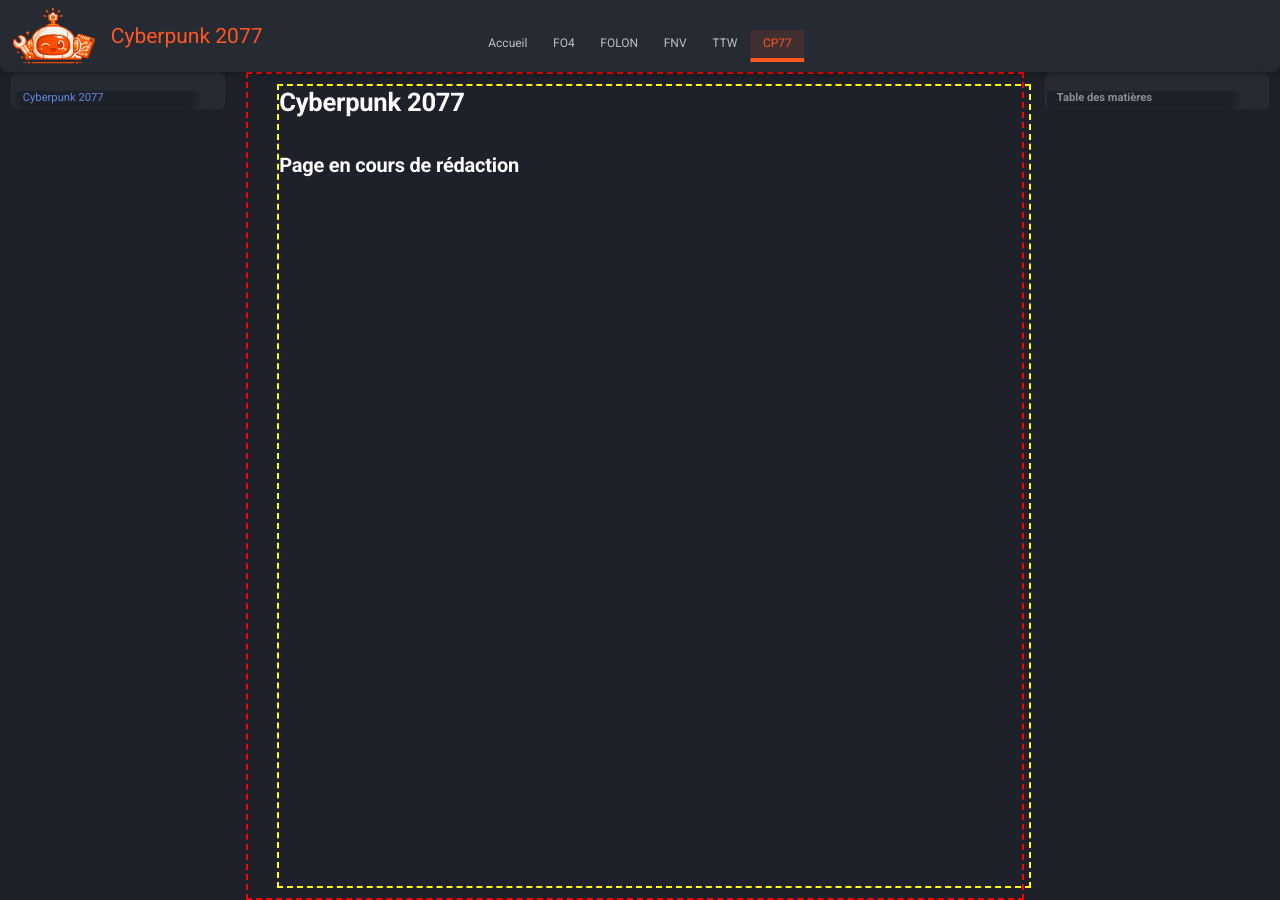
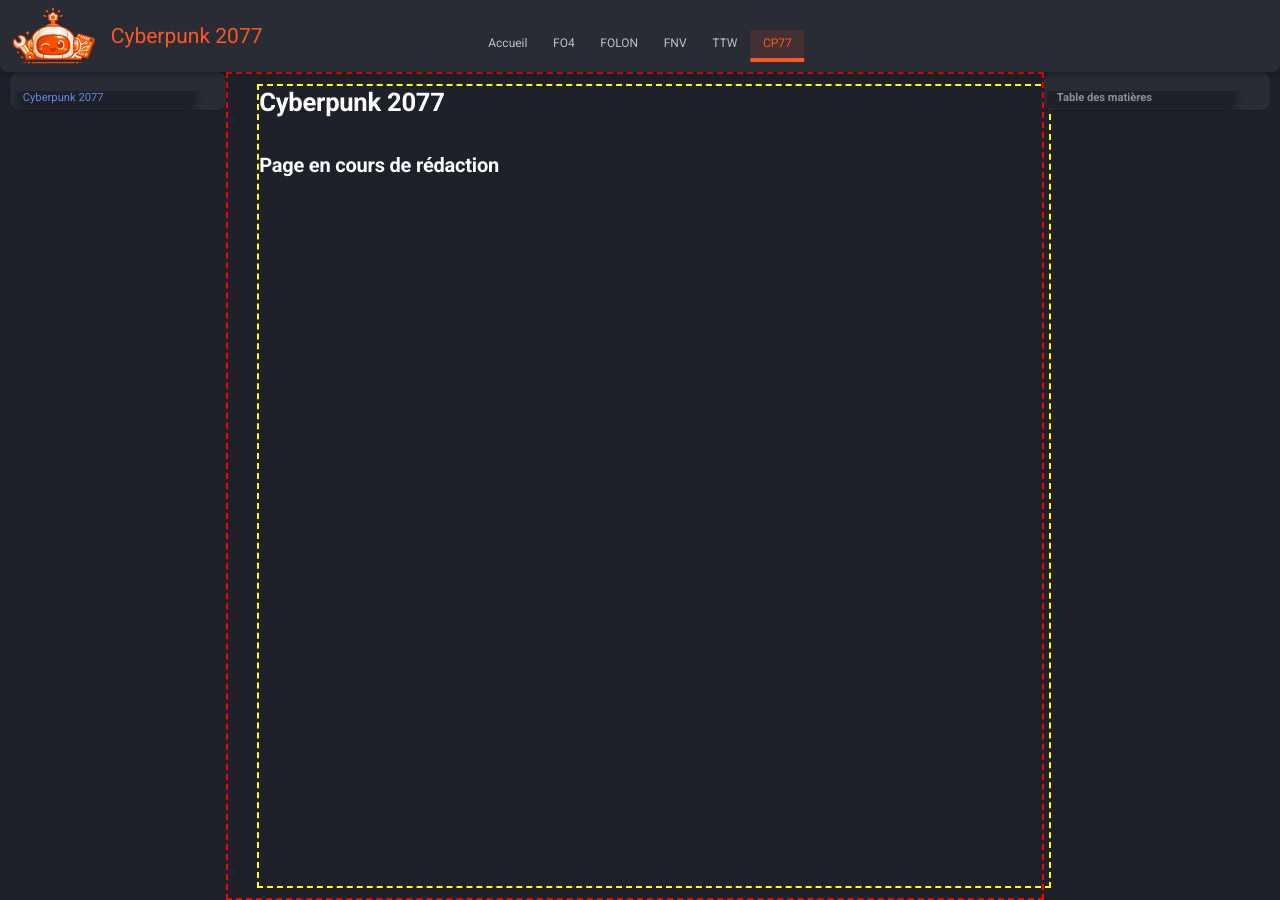
Before and after one commit to Lilevitchi/lilevitchi.github.io, an MkDocs documentation site: the page built from docs/cyberpunk/index.md, in a window 1280 px wide and 900 px high. Built offline with MkDocs 1.6.1 and Material for MkDocs 9.7.7, drawn with Linux system fonts in a browser that asks for light colours.

Commit message:
Update extra.css

```diff
--- a/docs/stylesheets/extra.css
+++ b/docs/stylesheets/extra.css
@@ -13,8 +13,8 @@
 
   /* Backgrounds */
   --bg-page: #1c212a;
-  --bg-surface: rgba(41, 44, 53, 0.85);
-  --bg-card: rgba(32, 32, 32, 0.9);
+  --bg-surface: rgba(41, 44, 53, 1);
+  --bg-card: rgba(32, 32, 32, 1);
 
   /* Layout */
   --header-height: 72px;
@@ -307,8 +307,8 @@
   position: sticky;
   top: var(--header-height);
 
-  margin-left: calc(var(--sidebar-width-primary) + (var(--sidebar-gap) * 2));
-  margin-right: calc(var(--sidebar-width-secondary) + (var(--sidebar-gap) * 2));
+  margin-left: calc(var(--sidebar-width-primary));
+  margin-right: calc(var(--sidebar-width-secondary));
 
   padding: 10px; /* crée le cadre jaune */
 
```
